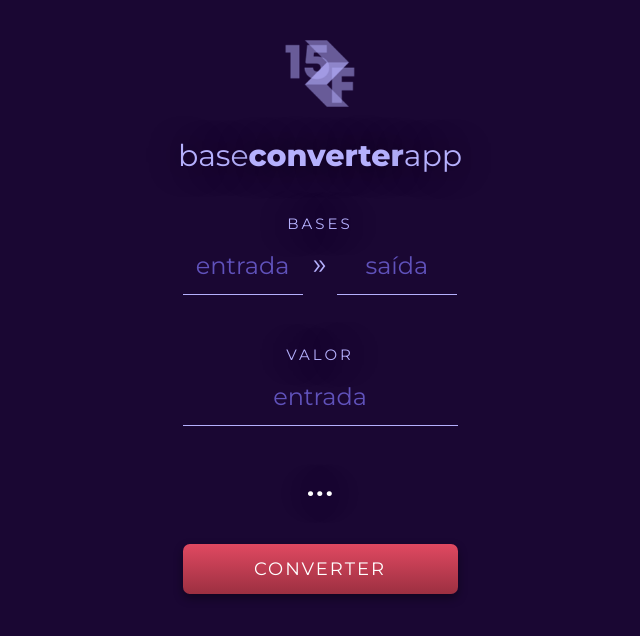
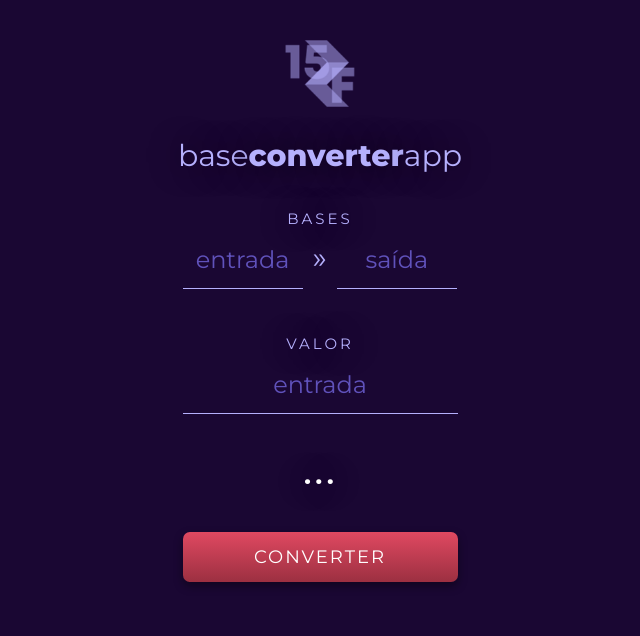
Before and after one commit to EdeiltonSO/BaseConverterApp, a React (Create React App) app: page / in a window 1280 px wide. Shown: the top 636 px of the page, without its empty margins (320-960 px from the left). Built offline with nearby package versions, Linux system fonts and the light colour scheme.

Commit message:
font adjust

```diff
--- a/src/App.css
+++ b/src/App.css
@@ -34,14 +34,14 @@ p#title {
 p.subtitle {
   letter-spacing: 3px;
   font-size: 15px;
-  margin: 40px 10px 0px 10px;
+  margin: 35px 10px 0px 10px;
   width: 275px;
   text-align: center;
   color: rgb(181, 176, 253);
   text-shadow: 0px 0px 30px rgba(0, 0, 0, 0.7);
 
   /* evitar seleção do texto */
-  -webkit-touch-callout: none; /* iPhone OS, Safari */
+  -webkit-touch-callout: none; /* iOS, Safari */
   -webkit-user-select: none; /* Chrome, Safari 3 */
   -khtml-user-select: none; /* Safari 2 */
   -moz-user-select: none; /* Firefox */
@@ -61,15 +61,13 @@ span#to {
   -ms-user-select: none; /* IE10+ */
 }
 
-input.base {
-  width: 100px;
+input {
   height: 36px;
   border: 0;
-  /* background: linear-gradient(to top, rgba(0, 0, 0, 0.1), rgba(0, 0, 0, 0)); */
   background: none;
   border-bottom: 1px solid rgb(181, 176, 253);
   margin: 10px;
-  margin-top: 5px;
+  margin-top: 4px;
   padding: 10px;
   font-size: 24px;
   text-align: center;
@@ -77,27 +75,21 @@ input.base {
   outline: none;
 }
 
+input.base {
+  width: 100px;
+}
+
 input.valueIn {
   width: 255px;
-  height: 36px;
-  border: 0;
-  /* background: linear-gradient(to top, rgba(0, 0, 0, 0.1), rgba(0, 0, 0, 0)); */
-  background: none;
-  border-bottom: 1px solid rgb(181, 176, 253);
-  margin: 10px;
-  margin-top: 5px;
-  padding: 10px;
-  font-size: 24px;
-  text-align: center;
-  color: #fff;
-  outline: none;
 }
 
 h1.valueOut {
   font-family: "Segoe UI Light", "Roboto", "Droid Sans", "Helvetica Neue",
     sans-serif;
   width: 275px;
+  letter-spacing: 2px;
   margin: 30px 10px;
+  word-wrap: break-word;
   text-align: center;
   color: #fff;
   text-shadow: 0px 0px 30px rgba(0, 0, 0, 0.7);
```
